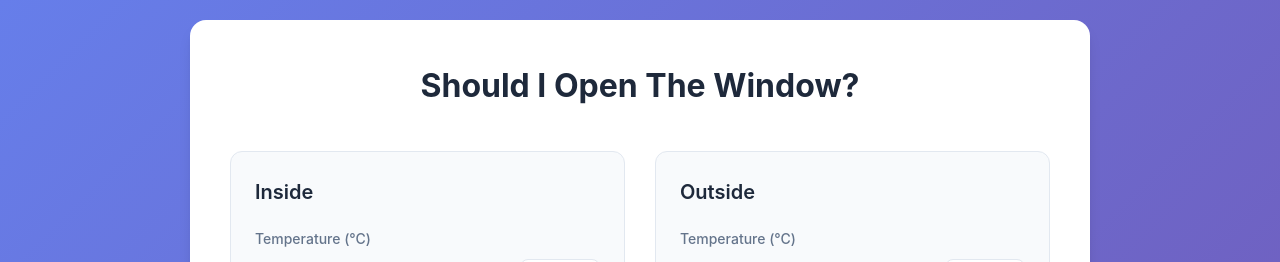
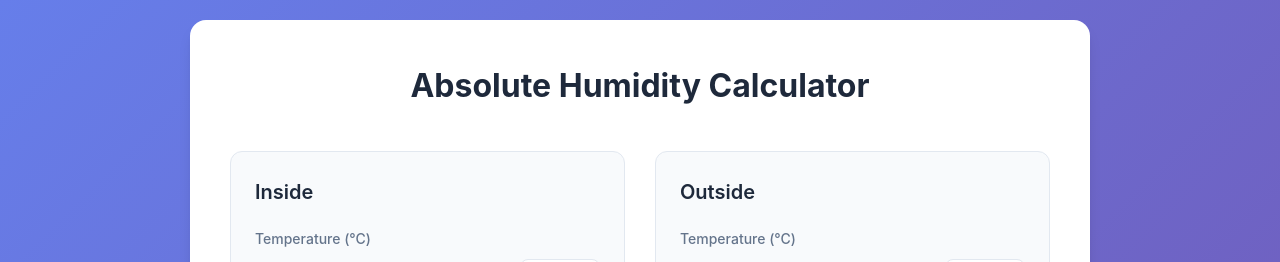
Before and after one commit to michalcichon/michalcichon.github.io, a Jekyll site: the page humidity-app/index.html, which Jekyll copies as it is, in a window 1280 px wide. Shown: the top 262 px of the page. Built offline with Jekyll 4.4.1, drawn with Linux system fonts in a browser that asks for light colours.

Commit message:
change the title

```diff
--- a/humidity-app/index.html
+++ b/humidity-app/index.html
@@ -3,12 +3,12 @@
 <head>
     <meta charset="UTF-8">
     <meta name="viewport" content="width=device-width, initial-scale=1.0">
-    <title>Should I Open The Window?</title>
+    <title>Absolute Humidity Calculator</title>
     <link rel="stylesheet" href="styles.css">
 </head>
 <body>
     <div class="container">
-        <h1>Should I Open The Window?</h1>
+        <h1>Absolute Humidity Calculator</h1>
 
         <div class="input-section">
             <div class="input-group">
```
